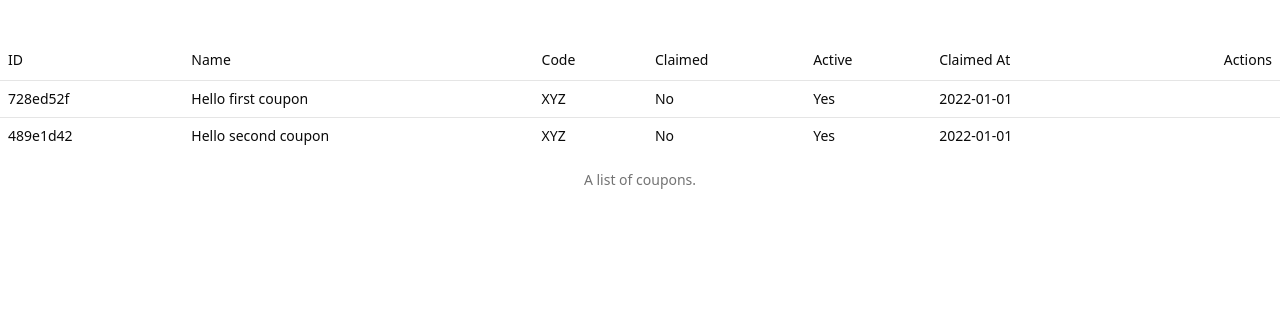
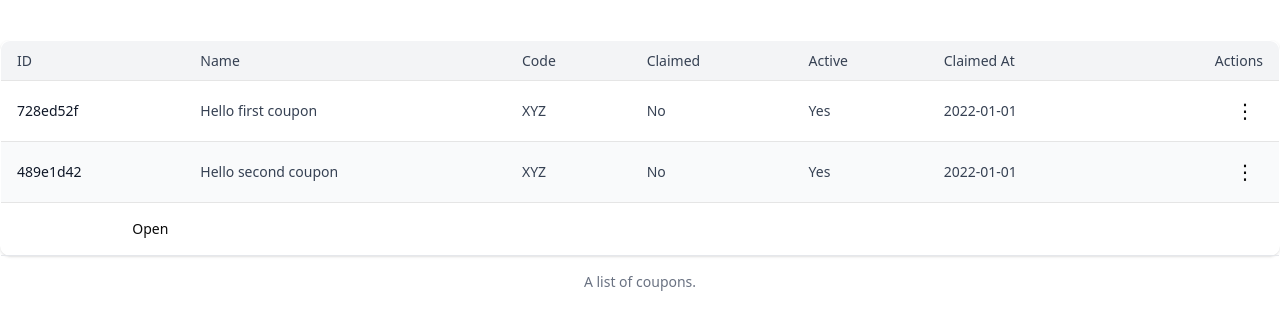
Before and after one commit to rudransh-shrivastava/the-sales-studio-assignment, a Next.js app: page /dashboard in a window 1280 px wide. Shown: the top 326 px of the page. Built offline with nearby package versions, Linux system fonts and the light colour scheme.

Commit message:
add dialog popup, make editable

```diff
--- /dev/null
+++ b/src/app/dashboard/dialog.tsx
@@ -0,0 +1,59 @@
+"use client";
+
+import {
+  Dialog,
+  DialogContent,
+  DialogDescription,
+  DialogHeader,
+  DialogTitle,
+  DialogTrigger,
+  DialogFooter,
+} from "@/components/ui/dialog";
+import { Input } from "@/components/ui/input";
+import { Label } from "@/components/ui/label";
+import { Button } from "@/components/ui/button";
+import { Coupon } from "./types";
+import { useState } from "react";
+
+export function CreateDialog() {
+  const emptyCoupon: Coupon = {
+    id: "",
+    name: "",
+    code: "",
+    isActive: false,
+    isClaimed: false,
+    claimedAt: "",
+    createdAt: "",
+    updatedAt: "",
+  };
+  const [dialogCoupon, setDialogCoupon] = useState<Coupon>(emptyCoupon);
+  return (
+    <Dialog>
+      <DialogTrigger>Open</DialogTrigger>
+      <DialogContent>
+        <DialogHeader>
+          <DialogTitle>Add Coupon</DialogTitle>
+          <DialogDescription>Add a new Coupon and click Add</DialogDescription>
+        </DialogHeader>
+        <div className="grid gap-4 py-4">
+          <div className="grid grid-cols-4 items-center gap-4">
+            <Label htmlFor="name" className="text-right">
+              Name
+            </Label>
+            <Input
+              id="name"
+              value={dialogCoupon.name}
+              className="col-span-3"
+              onChange={(e) => {
+                setDialogCoupon({ ...dialogCoupon, name: e.target.value });
+              }}
+            />
+          </div>
+        </div>
+        <DialogFooter>
+          <Button type="submit">Add</Button>
+        </DialogFooter>
+      </DialogContent>
+    </Dialog>
+  );
+}
--- a/src/app/dashboard/table.tsx
+++ b/src/app/dashboard/table.tsx
@@ -7,7 +7,16 @@ import {
   TableHeader,
   TableRow,
 } from "@/components/ui/table";
-import { Coupon } from "./types"; // using the Coupon type from your types file
+import {
+  DropdownMenu,
+  DropdownMenuContent,
+  DropdownMenuItem,
+  DropdownMenuLabel,
+  DropdownMenuSeparator,
+  DropdownMenuTrigger,
+} from "@/components/ui/dropdown-menu";
+import { Coupon } from "./types";
+import { CreateDialog } from "./dialog";
 
 interface DashboardTableProps {
   data: Coupon[];
@@ -17,40 +26,79 @@ export function DashboardTable({ data }: DashboardTableProps) {
   // This state could be used later to control the dialog box
   // const [selectedCoupon, setSelectedCoupon] = useState<Coupon | null>(null);
 
-  const handleActionClick = (coupon: Coupon) => {
-    // TODO: Replace with dialog open logic
-    console.log("Open actions for coupon:", coupon.id);
-    // setSelectedCoupon(coupon);
-  };
-
   return (
-    <Table>
-      <TableCaption>A list of coupons.</TableCaption>
-      <TableHeader>
+    <Table className="min-w-full bg-white border border-gray-200 shadow-sm rounded-lg overflow-hidden">
+      <TableCaption className="text-sm text-gray-500">
+        A list of coupons.
+      </TableCaption>
+      <TableHeader className="bg-gray-100">
         <TableRow>
-          <TableHead>ID</TableHead>
-          <TableHead>Name</TableHead>
-          <TableHead>Code</TableHead>
-          <TableHead>Claimed</TableHead>
-          <TableHead>Active</TableHead>
-          <TableHead>Claimed At</TableHead>
-          <TableHead className="text-right">Actions</TableHead>
+          <TableHead className="px-4 py-2 text-left text-sm font-medium text-gray-700">
+            ID
+          </TableHead>
+          <TableHead className="px-4 py-2 text-left text-sm font-medium text-gray-700">
+            Name
+          </TableHead>
+          <TableHead className="px-4 py-2 text-left text-sm font-medium text-gray-700">
+            Code
+          </TableHead>
+          <TableHead className="px-4 py-2 text-left text-sm font-medium text-gray-700">
+            Claimed
+          </TableHead>
+          <TableHead className="px-4 py-2 text-left text-sm font-medium text-gray-700">
+            Active
+          </TableHead>
+          <TableHead className="px-4 py-2 text-left text-sm font-medium text-gray-700">
+            Claimed At
+          </TableHead>
+          <TableHead className="px-4 py-2 text-right text-sm font-medium text-gray-700">
+            Actions
+          </TableHead>
         </TableRow>
       </TableHeader>
       <TableBody>
-        {data.map((coupon) => (
-          <TableRow key={coupon.id}>
-            <TableCell className="font-medium">{coupon.id}</TableCell>
-            <TableCell>{coupon.name}</TableCell>
-            <TableCell>{coupon.code}</TableCell>
-            <TableCell>{coupon.isClaimed ? "Yes" : "No"}</TableCell>
-            <TableCell>{coupon.isActive ? "Yes" : "No"}</TableCell>
-            <TableCell>{coupon.claimedAt}</TableCell>
-            <TableCell className="text-right">
-              {/* 3-dot dropdown button placeholder */}
+        {data.map((coupon, index) => (
+          <TableRow
+            key={coupon.id}
+            className={`border-t ${index % 2 === 0 ? "bg-white" : "bg-gray-50"} hover:bg-gray-100`}
+          >
+            <TableCell className="px-4 py-2 font-medium text-gray-900">
+              {coupon.id}
+            </TableCell>
+            <TableCell className="px-4 py-2 text-gray-700">
+              {coupon.name}
+            </TableCell>
+            <TableCell className="px-4 py-2 text-gray-700">
+              {coupon.code}
+            </TableCell>
+            <TableCell className="px-4 py-2 text-gray-700">
+              {coupon.isClaimed ? "Yes" : "No"}
+            </TableCell>
+            <TableCell className="px-4 py-2 text-gray-700">
+              {coupon.isActive ? "Yes" : "No"}
+            </TableCell>
+            <TableCell className="px-4 py-2 text-gray-700">
+              {coupon.claimedAt}
+            </TableCell>
+            <TableCell className="px-4 py-2 text-right">
+              <DropdownMenu>
+                <DropdownMenuTrigger className="inline-flex items-center p-2 rounded-full hover:bg-gray-200">
+                  {/* 3-dot icon */}
+                  <span className="text-xl">&#8942;</span>
+                </DropdownMenuTrigger>
+                <DropdownMenuContent>
+                  <DropdownMenuLabel>Actions</DropdownMenuLabel>
+                  <DropdownMenuSeparator />
+                  <DropdownMenuItem>Edit</DropdownMenuItem>
+                  <DropdownMenuItem>Claim History</DropdownMenuItem>
+                </DropdownMenuContent>
+              </DropdownMenu>
             </TableCell>
           </TableRow>
         ))}
+        <div className="flex justify-end p-4">
+          <CreateDialog />
+        </div>
       </TableBody>
     </Table>
   );
--- a/src/app/page.tsx
+++ b/src/app/page.tsx
@@ -1,11 +1,3 @@
-import { Button } from "@/components/ui/button";
-
 export default function Home() {
-  return (
-    <div>
-      {" "}
-      Hello WOrld
-      <Button>Click me</Button>
-    </div>
-  );
+  return <div>add a way to claim a coupon here</div>;
 }
```
